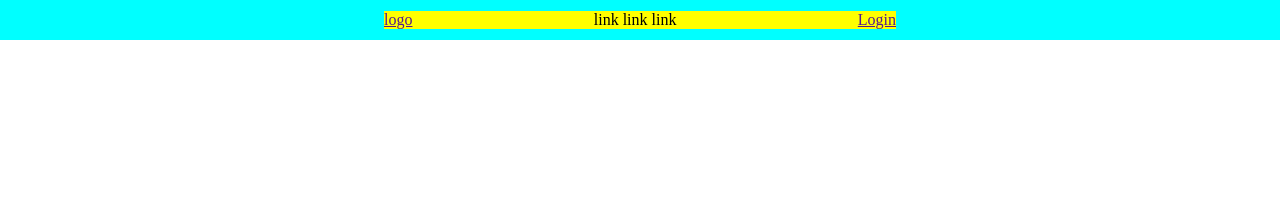
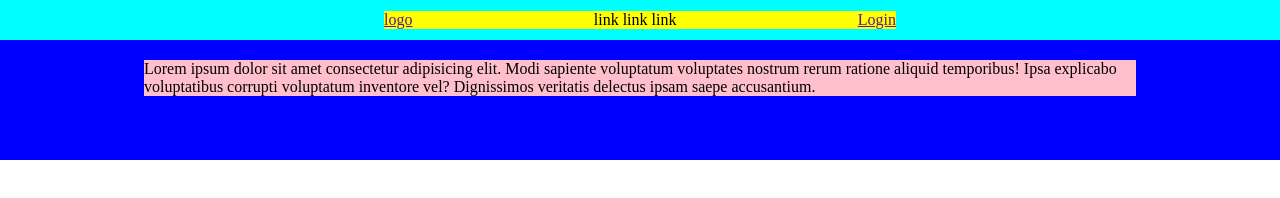
Before and after one commit to LucianaSchembri/htmlcss-struttura-discord, a plain HTML site: page index.html in a window 1280 px wide. Drawn offline with Linux system fonts and the light colour scheme.

Commit message:
feat: completato sezione hero

```diff
--- a/css/style.css
+++ b/css/style.css
@@ -39,6 +39,18 @@ li {
     display: inline;
     list-style-type: none;
 }
+.hero{
+    background-color: blue;
+    height: 120px;
+    padding: 20px;
+}
+
+.hero-content {
+    margin: 0 auto;
+    background-color: pink;
+    width: 80%;
+
+}
 
 /* MAIN */
 /* Stats section */
--- a/index.html
+++ b/index.html
@@ -23,7 +23,12 @@
 
     <main>
         <!-- HERO SECTION -->
-        <section></section>
+        <section class="hero">
+            <div class="hero-content">
+                Lorem ipsum dolor sit amet consectetur adipisicing elit. Modi sapiente voluptatum voluptates nostrum rerum ratione aliquid temporibus! Ipsa explicabo voluptatibus corrupti voluptatum inventore vel? Dignissimos veritatis delectus ipsam saepe accusantium.
+
+            </div>
+        </section>
         <!-- /HERO SECTION -->
 
         <!-- Text-img section -->
```
